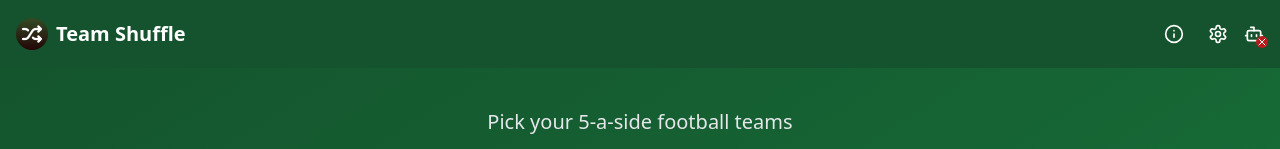
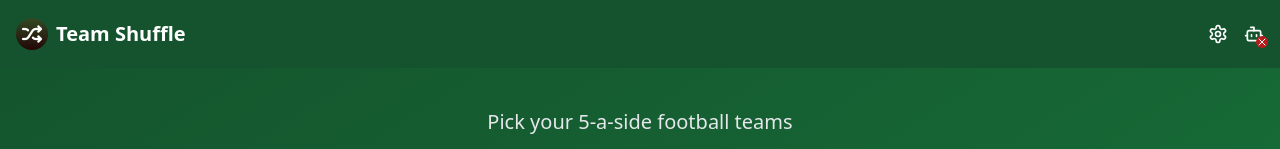
Before and after one commit to dr-harper/football-team-picker, a React (Vite) app: page / in a window 1280 px wide. Shown: the top 149 px of the page. Built offline with nearby package versions, Linux system fonts and the light colour scheme.

Commit message:
Remove header info modal

```diff
--- a/src/components/HeaderBar.tsx
+++ b/src/components/HeaderBar.tsx
@@ -1,7 +1,7 @@
 import React, { useState } from 'react';
 import { Button } from './ui/button';
 import { teamPlaces } from '../constants/teamConstants';
-import { Settings, Bot, Check, X, Info } from 'lucide-react';
+import { Settings, Bot, Check, X } from 'lucide-react';
 
 
 interface HeaderBarProps {
@@ -42,7 +42,6 @@ const HeaderBar: React.FC<HeaderBarProps> = ({
     onDarkModeChange,
 }) => {
     const [showConfig, setShowConfig] = useState(false);
-    const [showInfo, setShowInfo] = useState(false);
 
     const aiEnabled = Boolean(geminiKey);
 
@@ -53,15 +52,6 @@ const HeaderBar: React.FC<HeaderBarProps> = ({
                 <span className="font-bold text-xl">Team Shuffle</span>
             </div>
             <div className="relative flex items-center gap-2">
-                <Button
-                    onClick={() => setShowInfo(true)}
-                    variant="ghost"
-                    size="icon"
-                    className="rounded-full text-white"
-                    aria-label="App info"
-                >
-                    <Info className="w-5 h-5" />
-                </Button>
                 <Button
                     onClick={() => setShowConfig(true)}
                     variant="ghost"
@@ -216,31 +206,6 @@ const HeaderBar: React.FC<HeaderBarProps> = ({
                     </div>
                 </div>
             )}
-            {showInfo && (
-                <div
-                    className="fixed inset-0 flex items-center justify-center bg-black/50 backdrop-blur-sm z-30"
-                    onClick={() => setShowInfo(false)}
-                >
-                    <div
-                        className="relative w-80 bg-white dark:bg-gray-800 border border-gray-300 dark:border-gray-600 rounded shadow-lg p-4 text-green-900 dark:text-green-100 space-y-2"
-                        onClick={(e) => e.stopPropagation()}
-                    >
-                        <button
-                            onClick={() => setShowInfo(false)}
-                            className="absolute top-2 right-2 text-gray-500 hover:text-gray-700 dark:text-gray-300"
-                        >
-                            <X className="w-4 h-4" />
-                        </button>
-                        <h2 className="text-lg font-bold mb-2">About Team Shuffle</h2>
-                        <ul className="list-disc pl-5 text-sm space-y-1">
-                            <li>Balance teams by tagging keepers, defenders and strikers.</li>
-                            <li>Generate fun team names based on location.</li>
-                            <li>Use AI to create match summaries.</li>
-                            <li>Export or share your line-ups.</li>
-                        </ul>
-                    </div>
-                </div>
-            )}
         </header>
     );
 };
```
